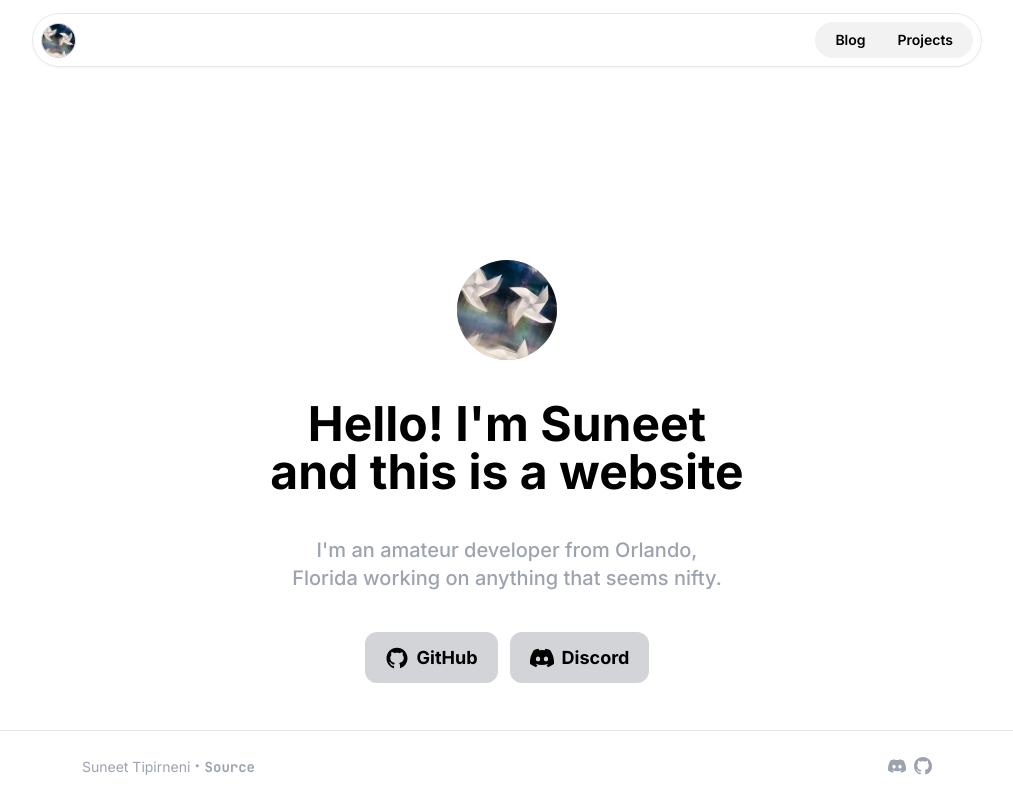
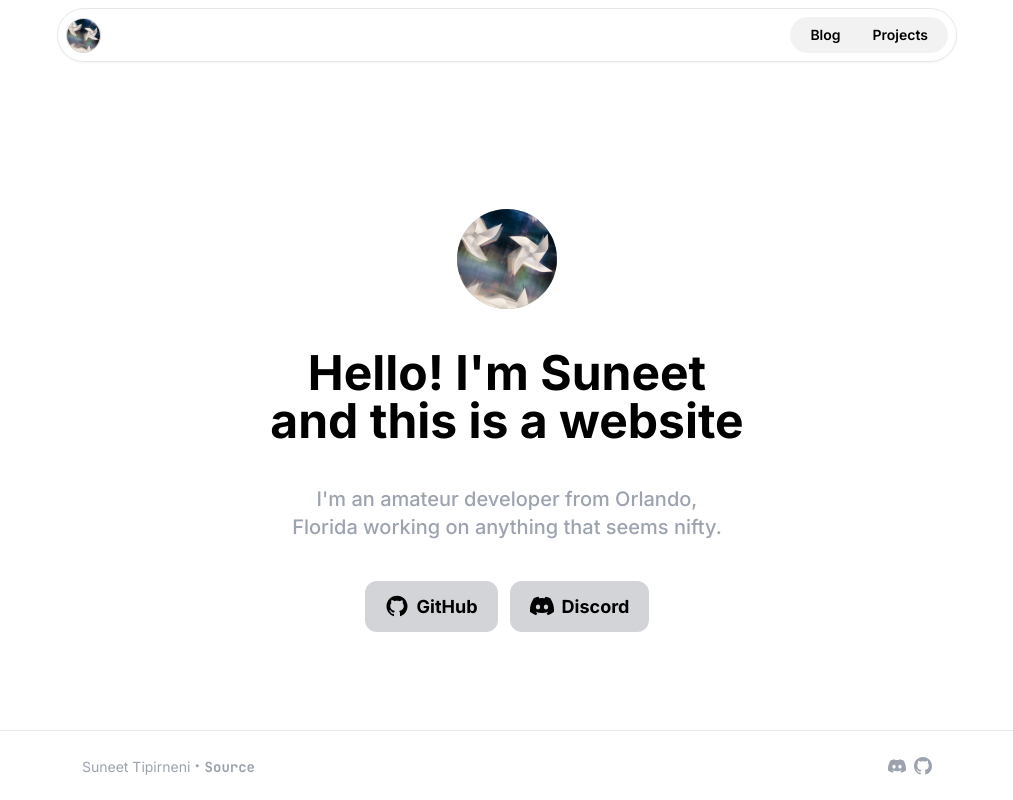
Before and after one commit to suneettipirneni/site, a Next.js app: page / in a window 1280 px wide. Shown: the whole page, without its empty margins (133-1146 px from the left). Built offline with nearby package versions, Linux system fonts and the light colour scheme; grey boxes are pictures that could not be loaded.

Commit message:
properly center things on landing page

```diff
--- a/app/layout.tsx
+++ b/app/layout.tsx
@@ -31,7 +31,7 @@ export default function RootLayout({ children }: PropsWithChildren) {
 			</head>
 
 			<body
-				className={`${inter.className} ${jetBrainsMono.variable} mx-auto flex min-h-screen w-full scroll-pt-[65px] flex-col items-center overflow-y-auto bg-white bg-cover bg-no-repeat text-black dark:bg-black dark:text-white`}
+				className={`${inter.className} ${jetBrainsMono.variable} mx-auto flex h-full min-h-screen w-full scroll-pt-[65px] flex-col items-center overflow-y-auto bg-white bg-cover bg-no-repeat text-black dark:bg-black dark:text-white`}
 			>
 				<NavBar
 					tabs={[
@@ -45,7 +45,9 @@ export default function RootLayout({ children }: PropsWithChildren) {
 						},
 					]}
 				/>
-				<div className="h-full w-full grow p-2 md:p-5">{children}</div>
+				<div className="flex min-h-full w-full grow content-stretch p-2 md:p-5">
+					{children}
+				</div>
 				<Analytics />
 				<Footer />
 			</body>
--- a/app/page.tsx
+++ b/app/page.tsx
@@ -6,7 +6,7 @@ import { ProfileFooter } from "@/components/ProfileFooter";
 
 export default function Home() {
 	return (
-		<div className="my-auto mt-10 flex h-full flex-col items-center justify-center space-y-10 md:mt-20 lg:mt-40">
+		<div className="mt-10 flex grow flex-col items-center justify-center space-y-10 overflow-hidden">
 			<Profile />
 			<HeroText className="line-clamp-3 max-w-[600px] text-center">
 				<Balancer>{"Hello! I'm Suneet and this is a website"}</Balancer>
--- a/components/NavBar.tsx
+++ b/components/NavBar.tsx
@@ -43,7 +43,7 @@ export function NavBar({ tabs }: NavBarProps) {
 
 	return (
 		<div className="sticky top-0 z-50 flex h-[60px] w-full flex-row items-center justify-center border-b  border-gray-200 dark:border-gray-200/25 lg:h-nav lg:border-none">
-			<div className="flex h-full w-[calc(850px_+_100px)] max-w-full flex-row justify-between bg-white/80 p-2 bg-blend-saturation backdrop-blur-xl dark:bg-black/50 lg:h-auto lg:rounded-full lg:border lg:border-gray-200 lg:shadow-sm lg:dark:border-gray-200/25">
+			<div className="flex h-full w-[calc(850px_+_50px)] max-w-full flex-row justify-between bg-white/80 p-2 bg-blend-saturation backdrop-blur-xl dark:bg-black/50 lg:h-auto lg:rounded-full lg:border lg:border-gray-200 lg:shadow-sm lg:dark:border-gray-200/25">
 				<NextLink href="/" className="flex flex-row items-center">
 					<Image
 						src={profilePic}
--- a/components/Profile.tsx
+++ b/components/Profile.tsx
@@ -44,10 +44,10 @@ export function Profile() {
 						initial={{ opacity: 0, y: -50 }}
 						animate={{ opacity: 1, y: 0 }}
 						exit={{ opacity: 0, y: -50 }}
-						className="flex h-[100px] flex-col items-center rounded-lg bg-white p-7 shadow-lg dark:bg-gray-200/20"
+						className="flex h-[100px] flex-col items-center rounded-lg border border-gray-300 bg-white p-7 shadow-lg dark:border-white/25 dark:bg-white/10 "
 					>
 						<h2 className="w-full text-xl font-medium">
-							{"It's"} <span className="font-bold">{time}</span> {"for me!"}
+							{"It's"} <span className="font-semibold">{time}</span> {"for me!"}
 						</h2>
 						<DiscordStatus className="w-full" />
 					</motion.div>
--- a/tailwind.config.js
+++ b/tailwind.config.js
@@ -2,7 +2,7 @@ const plugin = require("tailwindcss/plugin");
 const colors = require("tailwindcss/colors");
 
 const postContentWidth = "850px";
-const navbarHeight = "80px";
+const navbarHeight = "70px";
 
 /** @type {import('tailwindcss').Config} */
 module.exports = {
```
